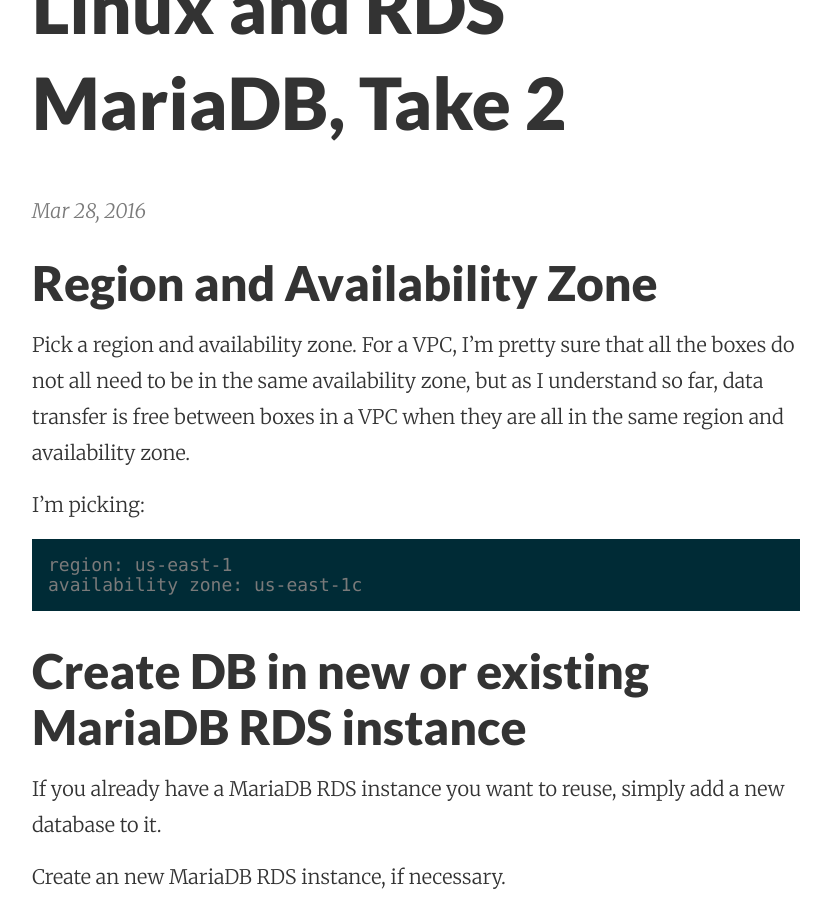
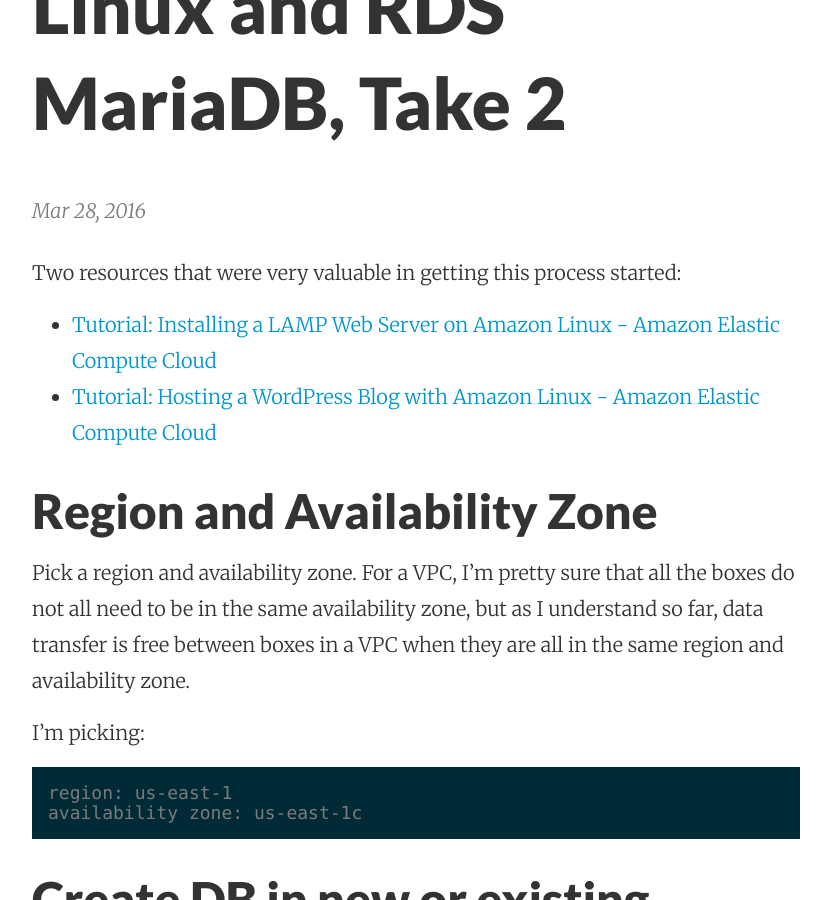
Before and after one commit to mattymaloney/mattymaloney.github.io, a Jekyll site: the page built from _posts/2016-03-28-apache-php-wordpress-phpmyadmin-aws-vpc-ec2-linux-rds-mariadb.md, in a window 1280 px wide and 900 px high, scrolled down 612 px. Shown: the whole window, without its empty margins (224-1055 px from the left). Built offline with Jekyll 4.4.1, drawn with Linux system fonts in a browser that asks for light colours.

Commit message:
Created 2016-03-28-apache-php-wordpress-phpmyadmin-aws-vpc-ec2-linux-rds-mariadb.md

```diff
--- a/_posts/2016-03-28-apache-php-wordpress-phpmyadmin-aws-vpc-ec2-linux-rds-mariadb.md
+++ b/_posts/2016-03-28-apache-php-wordpress-phpmyadmin-aws-vpc-ec2-linux-rds-mariadb.md
@@ -3,6 +3,12 @@
 layout: post
 title: "Setting Up Apache, PHP, WordPress, phpMyAdmin on and AWS VPC with EC2 Linux and RDS MariaDB, Take 2"
 ---
+
+Two resources that were very valuable in getting this process started:
+
+* [Tutorial: Installing a LAMP Web Server on Amazon Linux - Amazon Elastic Compute Cloud](http://docs.aws.amazon.com/AWSEC2/latest/UserGuide/install-LAMP.html)
+* [Tutorial: Hosting a WordPress Blog with Amazon Linux - Amazon Elastic Compute Cloud](http://docs.aws.amazon.com/AWSEC2/latest/UserGuide/hosting-wordpress.html)
+
 
 ## Region and Availability Zone
 
```
